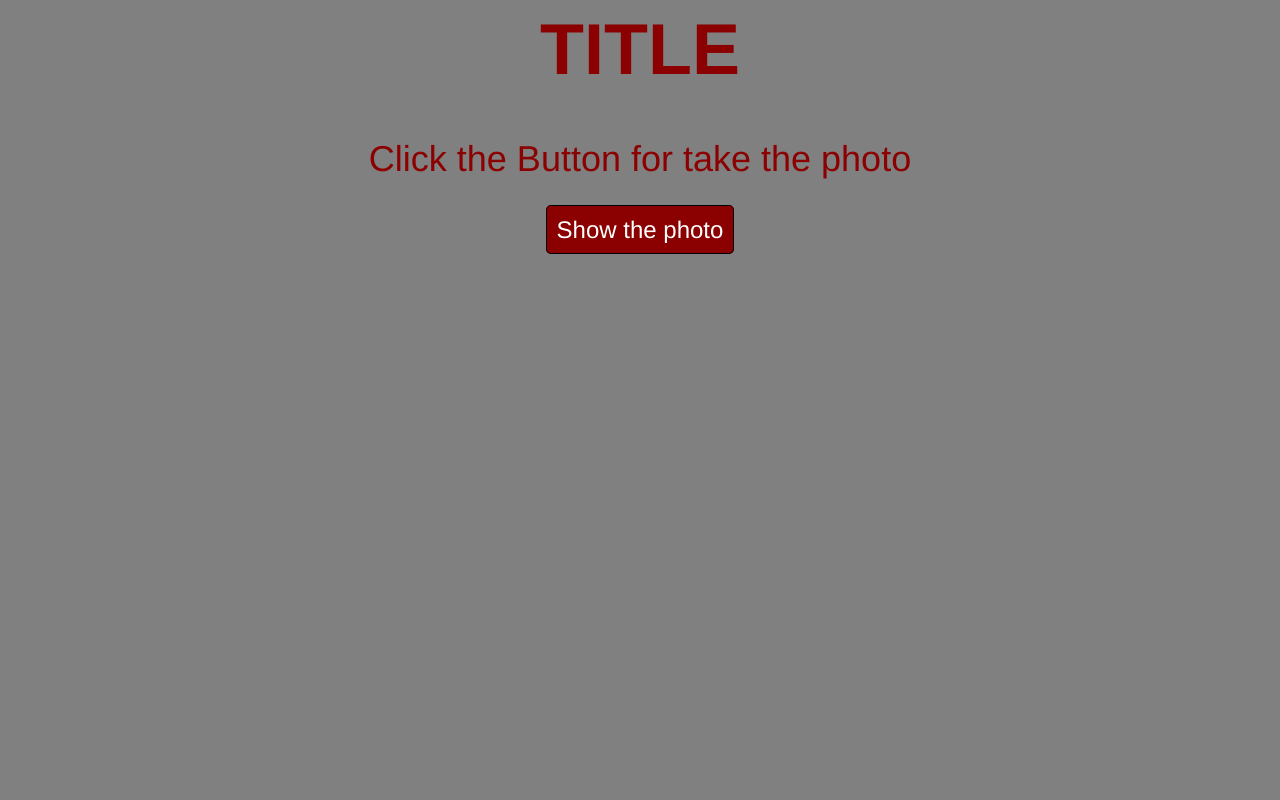
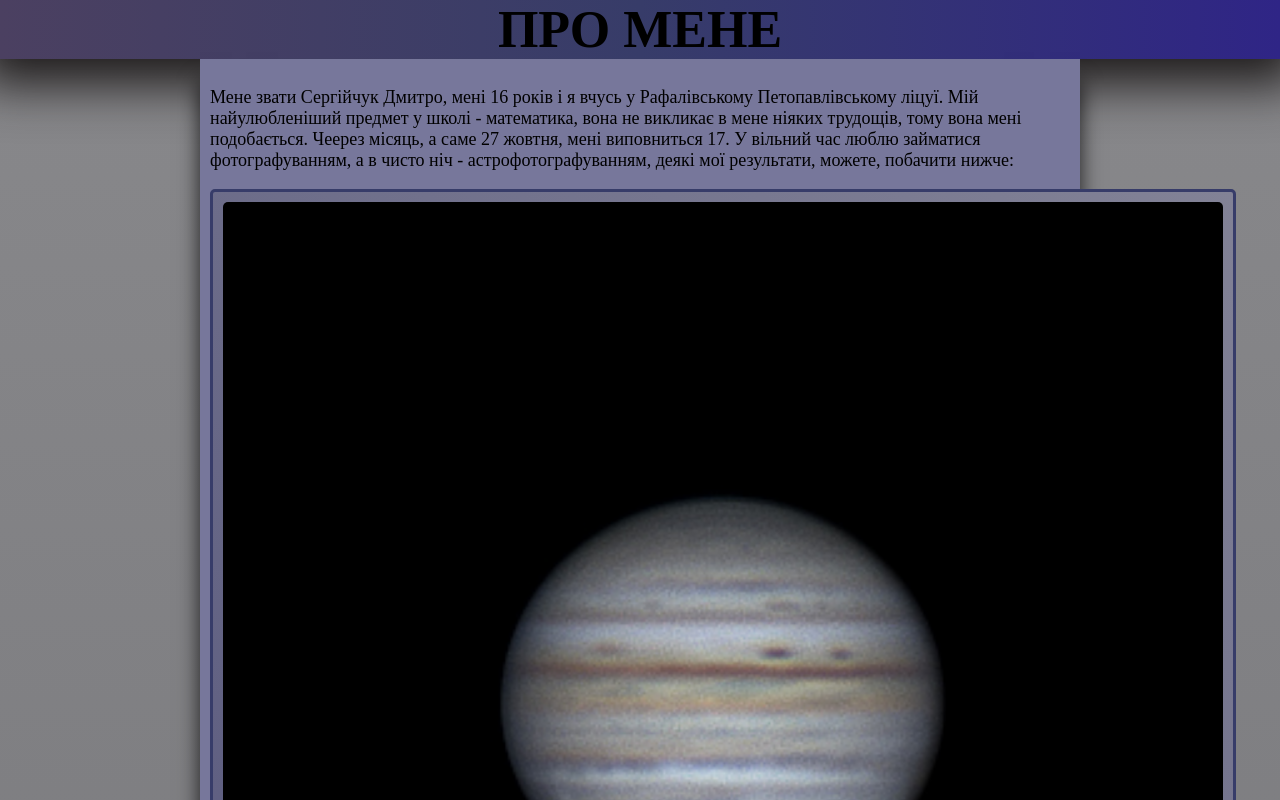
Before and after one commit to dima-serhiychuk/My_site, a plain HTML site: page index.html in a window 1280 px wide. Shown: the top 800 px of the page. Drawn offline with Linux system fonts and the light colour scheme.

Commit message:
Replacement

```diff
--- a/index.html
+++ b/index.html
@@ -1,15 +1,42 @@
-<html>
+<html lang="uk">
     <head>
+        <meta charset="utf-8">
         <link rel="stylesheet" href="style.css">
-        <title>Test</title>
+        <title>Про мене</title>
     </head>
     <body>
-        <h1>Title</h1>
-        <p class="highlighted">
-            Click the Button for take the photo
-        </p>
-        <div class="centered">
-             <a href="list.html">Show the photo</a>
+        <header>
+            <h1>Про мене</h1>
+        </header>
+        <div class="box">
+           <p>
+            Мене звати Сергійчук Дмитро, мені 16 років і я вчусь у Рафалівському Петопавлівському ліцуї.
+            Мій найулюбленіший предмет у школі - математика, вона не викликає в мене ніяких трудощів, тому вона мені подобається.
+            Чеерез місяць, а саме 27 жовтня, мені виповниться 17.
+            У вільний час люблю займатися фотографуванням, а в чисто ніч - астрофотографуванням, деякі мої результати, можете, побачити нижче:
+           </p>
+           <div>
+               <div class="img-container">
+                    <img src="images\Jupiter 19.08.21 v1.0.jpg">
+                    <p>Юпітер 19.08.21</p>
+                </div>
+                <div class="img-container">
+                    <img src="images\Saturn v1.1.jpg">
+                    <p>Сатурн 02.08.21</p>
+                </div>
+                <div class="img-container">
+                    <img src="images\M 27 - Dumbbell v1.3.jpg">
+                    <p>Туманність М27-Гантель</p>
+                </div>
+                <div class="img-container">
+                    <img src="images\M13N v3.2.jpg">
+                    <p>Зоряне скупчення М13</p>
+                </div>
+                <div class="img-container">
+                    <img src="images\Ngc 7331 & Stephan's Quintet NFF v1.0.jpg">
+                    <p>Галактика Ngc7331 та група галактик "Квінтет Стефана"</p>
+               </div>
+           </div>
         </div>
     </body>
 </html>
--- a/style.css
+++ b/style.css
@@ -1,62 +1,79 @@
-h1 {
-    font-size: 72;
-    text-align: center;
-    color:darkred;
-    text-transform: uppercase;
+html {
+    background:linear-gradient(180deg, rgb(136, 136, 139),  rgb(81, 81, 85));
 }
 
-.highlighted {
-    color: darkred;
-    text-align: center;
-    font-size: 36;
+body{
+    margin: 0%;
 }
 
-.special-text{
-    color: darkred;
+header {
+    background: linear-gradient(90deg, rgb(75, 64, 97), rgb(55, 60, 105), rgb(47, 37, 134));
+    box-shadow: 0 5px 50px 20px rgb(29, 26, 26);
+}
+
+h1 {
+    font-size: 52;
+    text-align: center;
+    font-family: 'Times New Roman', Times, serif;
+    text-transform: uppercase;
+    vertical-align: middle;
+    margin: 0%;
+}
+
+.box {
+    background-color: rgb(119, 119, 155);
+    margin-left: 200px;
+    margin-right: 200px;
+    height: auto;
+    box-shadow:
+                0 0px 0px rgba(0, 0, 0, .3),
+                -23px 0px 20px -23px rgba(0, 0, 0, .8),
+                23px 0 20px -23px rgba(0, 0, 0, .8),
+                0 0 0px rgba(0, 0, 0, .1);
+    padding: 10px;
+    font-size: 18;
+}
+
+img {
+    width: 1000px;
+    height: auto;
+    border-radius: 5px;
+}
+
+.img-container {
+    border-radius: 5px;
+    margin-left: auto;
+    margin-right: auto;
+    border: rgb(55, 60, 105);
+    border-style: solid;
+    padding: 10px;
+    margin-bottom: 10px;
+    text-align: center;
     font-style: italic;
     width: fit-content;
-    text-align: center;
-    margin-right: auto;
-    margin-left: auto;
-
-    padding: 10px;
-    background-color: darkgray;
-    border-style: dashed;
-    border-color: white;
-    border-radius: 10px;
+    background: linear-gradient(45deg, rgb(86, 86, 124), rgb(130, 130, 150)) ;
 }
 
-.border-of-photo {
-    border-radius: 8px;
-    width: auto;
-    height: 50%;
-
+/* .m27 {
+    width: 500px;
+    height: auto;
+    border-radius: 5px;
+    margin-left: auto;
+    margin-right: auto;
 }
 
-.centered {
-    text-align: center;
-    font-size: 24;
+.jup {
+    width: auto;
+    height: auto;
+    border-radius: 5px;
+    margin-left: auto;
+    margin-right: auto;
 }
 
-a {
-    text-decoration: solid;
-    font-family: 'Franklin Gothic Medium', 'Arial Narrow', Arial, sans-serif;
-    color:rgb(255, 255, 255);
-    background-color: darkred;
-    padding: 10px;
-    border-style:solid;
-    border-width: 0.5px;
+.sat {
+    width: auto;
+    height: auto;
     border-radius: 5px;
-    border-color: black;
-}
-
-a:hover{
-    background-color: red;
-    border-radius: 22px;
-    transition: 0.7s;
-}
-
-html {
-    background-color: grey;
-    font-family: 'Franklin Gothic Medium', 'Arial Narrow', Arial, sans-serif;
-}
+    margin-left: auto;
+    margin-right: auto;
+}  */
```
Also changed, not shown: list.html (deleted, +0 -19 lines), images/Jupiter 19.08.21 v1.0.jpg (added), images/Ngc 7331 & Stephan's Quintet NFF v1.0.jpg (added), images/Saturn v1.1.jpg (added), 3 other files.
